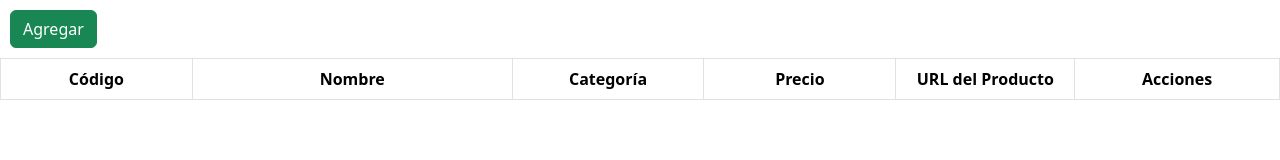
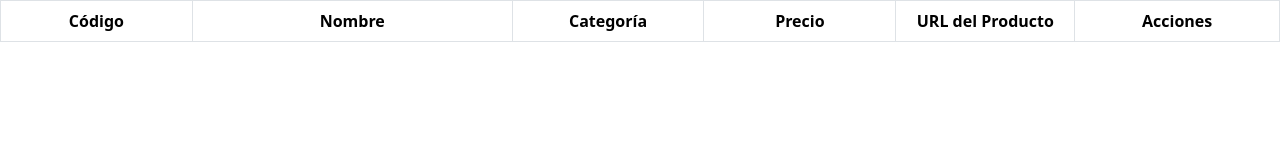
Before and after one commit to Proyecto-D/proyecto-d, a plain HTML site: page Templates/tablaproduc.html in a window 1280 px wide. Drawn offline with nearby package versions, Linux system fonts and the light colour scheme.

Commit message:
Update tablaproduc.html

```diff
--- a/Templates/tablaproduc.html
+++ b/Templates/tablaproduc.html
@@ -6,8 +6,6 @@
     <link rel="stylesheet" href="../CSS/tabla.css">
 </head>
 <body>
-
-    <button id="btnAgregar" class="btn btn-success" style="margin: 10px;">Agregar</button>
 
     <table id="tablaProductos" class="table table-bordered">
         <thead>
```
